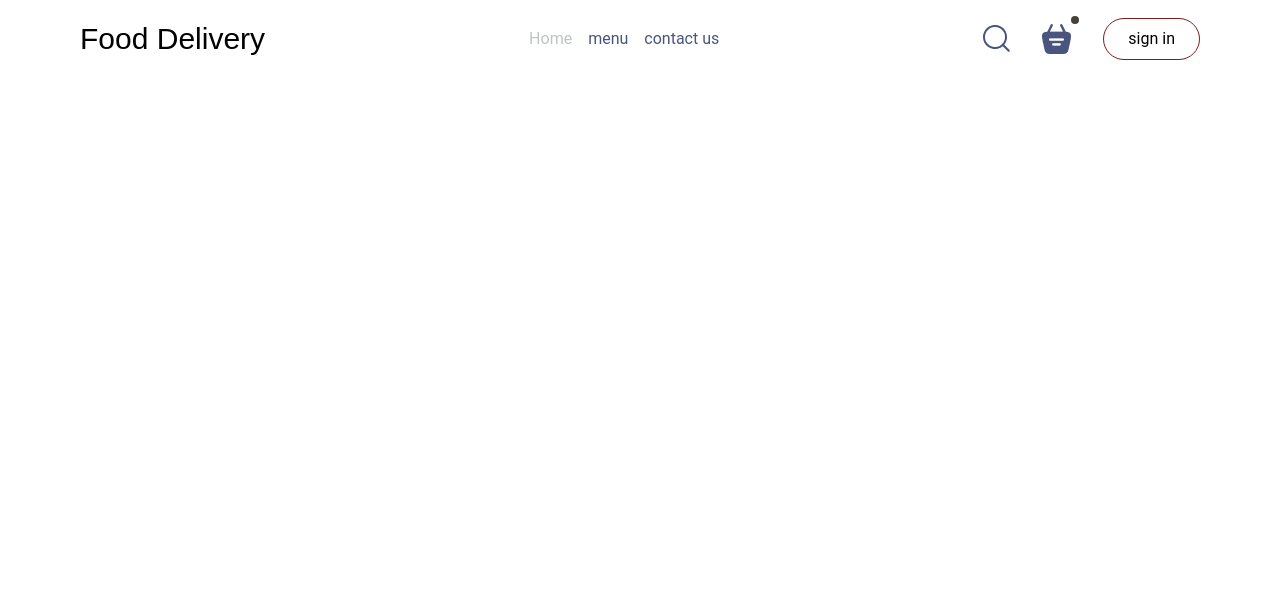
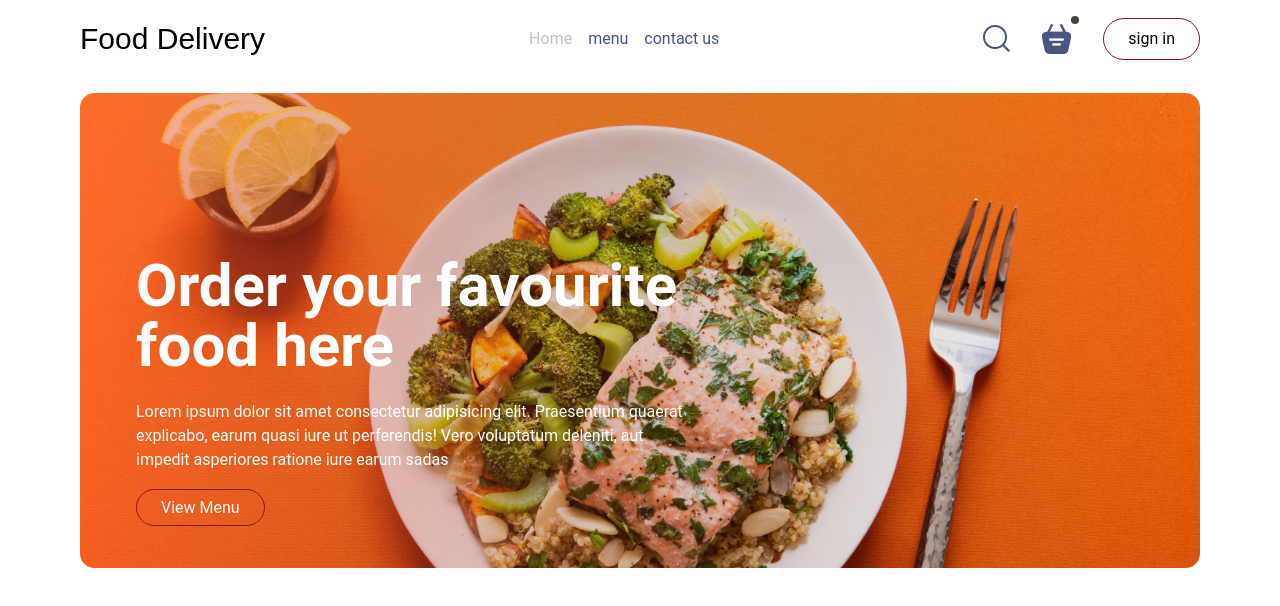
Before and after one commit to BolaSalah/Food-Delivery, a Next.js app: page / in a window 1280 px wide. Shown: the top 606 px of the page. Built offline with nearby package versions, Linux system fonts and the light colour scheme; a web font is replaced by a local one.

Commit message:
add hero section

```diff
--- a/app/page.tsx
+++ b/app/page.tsx
@@ -1,3 +1,9 @@
+import Hero from "@/components/Hero";
+
 export default function Home() {
-  return <></>;
+  return (
+    <>
+      <Hero />
+    </>
+  );
 }
--- /dev/null
+++ b/components/Hero.tsx
@@ -0,0 +1,32 @@
+import Link from 'next/link';
+import React from 'react';
+import { assets } from './../assets/assets';
+import Image from 'next/image';
+
+const Header = () => {
+  return (
+    <div className='header sm:mt-8 mt-3 relative text-white'>
+      <Image src={assets.header_img} alt='header_img' className='w-full' />
+      <div className='absolute bottom-[10%] left-[5%] lg:w-1/2'>
+        <div className='sm:mb-6 mb-2 xl:text-6xl lg:text-3xl sm:text-2xl text-[10px] font-bold'>
+          Order your favourite food here
+        </div>
+        <div className='my-6 lg:block hidden'>
+          Lorem ipsum dolor sit amet consectetur adipisicing elit. Praesentium
+          quaerat explicabo, earum quasi iure ut perferendis! Vero voluptatum
+          deleniti, aut impedit asperiores ratione iure earum sadas
+        </div>
+        <div>
+          <Link
+            href=''
+            className=' border border-red-900 sm:px-6 px-3 sm:py-2 py-1 rounded-full hover:bg-slate-500 hover:text-white transition duration-200'
+          >
+            View Menu
+          </Link>
+        </div>
+      </div>
+    </div>
+  );
+};
+
+export default Header;
```
